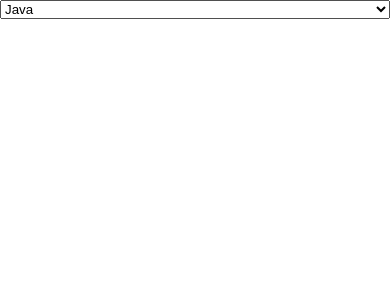
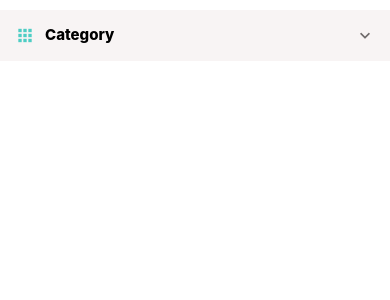
Before and after one commit to preetibiswas/react-native-first-app, a React Native app: screen / in a window 390 px wide. Shown: the top 300 px of the page. Built offline with nearby package versions, Linux system fonts and the light colour scheme.

Commit message:
customPicker-done

```diff
--- a/App.tsx
+++ b/App.tsx
@@ -3,23 +3,38 @@
 /* eslint-disable prettier/prettier */
 import {GestureHandlerRootView} from 'react-native-gesture-handler';
 import {Picker} from '@react-native-picker/picker';
-import {Text, TextInput} from 'react-native';
+import AppPicker from './app/component/AppPicker';
 import React, {useState} from 'react';
-import AppTextInput from './app/component/AppTextInput';
+import PickerItem from './app/component/PickerItem';
+const categories = [
+  {
+    label: 'Furniture',
+    value: 1,
+  },
+  {
+    label: 'Clothing',
+    value: 2,
+  },
+  {
+    label: 'Cameras',
+    value: 3,
+  },
+];
+
 function App() {
+  const [category, setCategory] = useState();
   const [selectedLanguage, setSelectedLanguage] = useState();
+
   return (
     <>
       <GestureHandlerRootView style={{flex: 1}}>
-        <Picker
-          selectedValue={selectedLanguage}
-          onValueChange={(itemValue, itemIndex) =>
-            setSelectedLanguage(itemValue)
-          }
-        >
-          <Picker.Item label="Java" value="java" />
-          <Picker.Item label="JavaScript" value="js" />
-        </Picker>
+        <AppPicker
+          selectedItem={category}
+          onSelectItem={item => setCategory(item)}
+          items={categories}
+          icon="apps"
+          placeholder="Category"
+        />
       </GestureHandlerRootView>
     </>
   );
--- /dev/null
+++ b/app/component/AppPicker.js
@@ -0,0 +1,87 @@
+/* eslint-disable prettier/prettier */
+import React, {useState} from 'react';
+import {
+  Text,
+  View,
+  StyleSheet,
+  Modal,
+  Button,
+  TouchableWithoutFeedback,
+  FlatList,
+} from 'react-native';
+import MaterialCommunityIcons from 'react-native-vector-icons/MaterialCommunityIcons';
+import AppText from './AppText';
+import colors from '../config/colors';
+import PickerItem from './PickerItem';
+
+function AppPicker({icon, items, placeholder, onSelectItem, selectedItem}) {
+  const [modalvisible, setModalvisible] = useState(false);
+  return (
+    <>
+      <TouchableWithoutFeedback onPress={() => setModalvisible(true)}>
+        <View style={styles.con}>
+          {icon && (
+            <MaterialCommunityIcons
+              name={icon}
+              size={20}
+              color={colors.secondary}
+              style={styles.icon}
+            />
+          )}
+          <AppText style={styles.text}>
+            {selectedItem ? selectedItem.label : placeholder}
+          </AppText>
+          <MaterialCommunityIcons
+            name="chevron-down"
+            size={20}
+            color={colors.medium}
+          />
+        </View>
+      </TouchableWithoutFeedback>
+      <Modal visible={modalvisible} animationType="fade">
+        <Button
+          title="close"
+          onPress={() => setModalvisible(false)}
+          style={styles.btn}
+        />
+        <FlatList
+          data={items}
+          keyExtractor={item => item.value.toString()}
+          renderItem={({item}) => (
+            <PickerItem
+              label={item.label}
+              onpress={() => {
+                setModalvisible(false);
+                onSelectItem(item);
+              }}
+            />
+          )}
+        />
+      </Modal>
+    </>
+  );
+}
+
+export default AppPicker;
+
+const styles = StyleSheet.create({
+  con: {
+    backgroundColor: colors.light,
+    flexDirection: 'row',
+    width: '100%',
+    padding: 15,
+    marginVertical: 10,
+  },
+  text: {
+    fontSize: 15,
+    flex: 1,
+  },
+  icon: {
+    marginRight: 10,
+  },
+  btn: {
+    backgroundColor: 'red',
+    padding: 20,
+    margin: 20,
+  },
+});
--- /dev/null
+++ b/app/component/PickerItem.js
@@ -0,0 +1,22 @@
+/* eslint-disable prettier/prettier */
+import React from 'react';
+import {TouchableOpacity, View, StyleSheet} from 'react-native';
+import AppText from './AppText';
+
+function PickerItem({label, onpress}) {
+  return (
+    <TouchableOpacity onPress={onpress}>
+      <AppText style={styles.text}>{label}</AppText>
+    </TouchableOpacity>
+  );
+}
+
+export default PickerItem;
+
+const styles = StyleSheet.create({
+  text: {
+    padding: 20,
+    fontSize: 20,
+    fontWeight: '400',
+  },
+});
```
